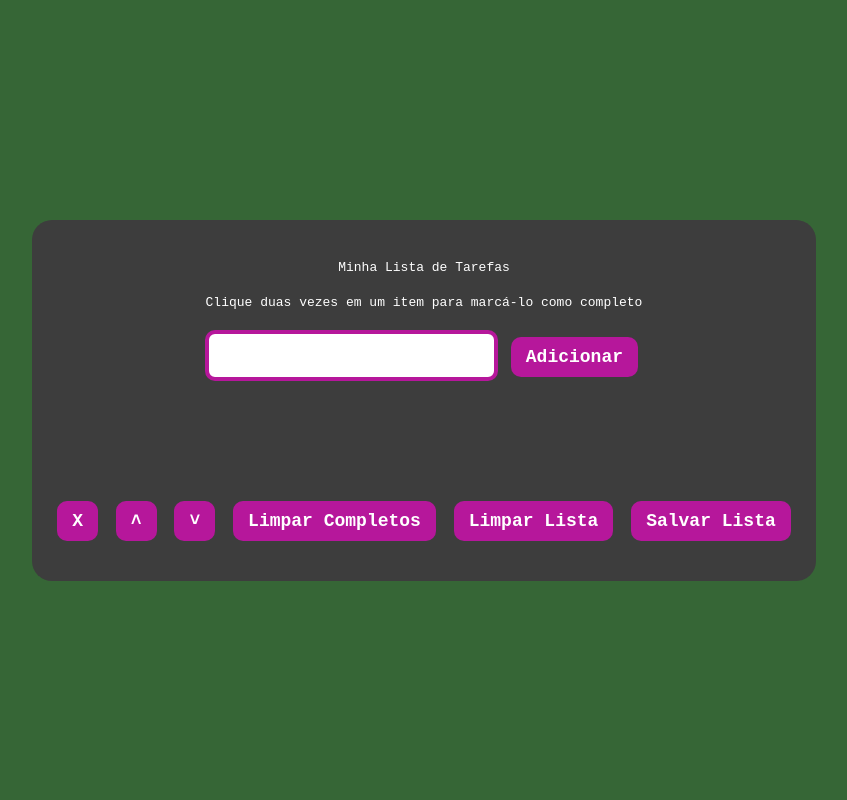
After one commit to LucasChammaNahas/LucasChammaNahas.github.io, a PHP site: page /projects/todo-list/index.html in a window 1280 px wide. The commit adds this page. Shown: the whole page, without its empty margins (216-1063 px from the left). Run offline with PHP 8.4, Linux system fonts and the light colour scheme.

Commit message:
mudei a logica de exibicao. nao uso mais modal, agora todo projeto sera posto na subpasta project e aparecera em outra tab do navegador

```diff
--- /dev/null
+++ b/projects/todo-list/index.html
@@ -0,0 +1,32 @@
+<!DOCTYPE html>
+<html lang="en">
+<head>
+  <meta charset="UTF-8">
+  <meta http-equiv="X-UA-Compatible" content="IE=edge">
+  <meta name="viewport" content="width=device-width, initial-scale=1.0">
+  <link rel="stylesheet" href="style.css">
+  <title>Document</title>
+</head>
+<body>
+
+  <div id="todo-list">
+    <header id="title">Minha Lista de Tarefas</header>
+    <p id="funcionamento">Clique duas vezes em um item para marcá-lo como completo</p>
+    <div class="container">
+      <input type="text" id="texto-tarefa">
+      <button class="btn" id="criar-tarefa">Adicionar</button>
+    </div>
+    <ol id="lista-tarefas"></ol>
+    <div class="container">
+      <button class="btn" id="remover-selecionado">X</button>
+      <button class="btn" id="mover-cima">˄</button>
+      <button class="btn" id="mover-baixo">˅</button>
+      <button class="btn" id="remover-finalizados">Limpar Completos</button>
+      <button class="btn" id="apaga-tudo">Limpar Lista</button>
+      <button class="btn" id="salvar-tarefas">Salvar Lista</button>
+    </div>
+  </div>
+
+  <script src="script.js"></script>
+</body>
+</html>
--- /dev/null
+++ b/projects/todo-list/script.js
@@ -0,0 +1,118 @@
+
+// BUSCA LISTA SALVA E RENDERIZA NO DOM
+let temp =  JSON.parse(localStorage.getItem('saved list'));
+if (temp != null){
+  document.getElementById('lista-tarefas').outerHTML = temp;
+  removeClass();
+}
+
+// INICIO
+let btnAdicionar     = document.getElementById('criar-tarefa');
+let input            = document.getElementById('texto-tarefa');
+let list             = document.getElementById('lista-tarefas');
+let btnDelete        = document.getElementById('remover-selecionado');
+let btnUp            = document.getElementById('mover-cima');
+let btnDown          = document.getElementById('mover-baixo');
+let btnClearComplete = document.getElementById('remover-finalizados');
+let btnClearAll      = document.getElementById('apaga-tudo');
+let btnSaveList      = document.getElementById('salvar-tarefas');
+
+// EVENT LISTENERS
+btnAdicionar.    addEventListener('click', addTask);
+btnDelete.       addEventListener('click', deleteTask);
+btnUp.           addEventListener('click', upTask);
+btnDown.         addEventListener('click', downTask);
+btnClearComplete.addEventListener('click', clearCompleteTasks);
+btnClearAll.     addEventListener('click', clearAllTasks);
+btnSaveList.     addEventListener('click', saveList);
+for (let i = 0; i < list.children.length; i++){
+  list.children[i].addEventListener('click', selectTask);
+  list.children[i].addEventListener('dblclick', markTaskAsDone);
+}
+
+// FUNCAO QUE ADICIONA TASK
+function addTask(){
+  let task = document.createElement('li');
+  task.innerText = input.value;
+  task.addEventListener('click', selectTask);
+  task.addEventListener('dblclick', markTaskAsDone);
+  input.value = '';
+  list.appendChild(task);
+}
+
+// FUNCAO QUE SELECIONA COM FUNDO CINZA
+function selectTask(event){
+  removeClass();
+  event.target.classList.add('selected');
+}
+
+// FUNCAO AUXILIAR QUE REMOVE A CLASSE .selected
+function removeClass(){
+  for (let i = 0; i < document.querySelectorAll('.selected').length; i++){
+    document.querySelectorAll('.selected')[i].classList.remove('selected');
+  }
+}
+
+// FUNCAO QUE MARCA A TAREFA COMO CONCLUIDA
+function markTaskAsDone(event){
+  if (event.target.classList.contains('completed')){
+    event.target.classList.remove('completed');
+  }else{
+    event.target.classList.add('completed');
+  }
+}
+
+// FUNCAO QUE DELETA A TAREFA SELECIONADA
+function deleteTask(){
+  if (document.getElementsByClassName('selected').length > 0){
+    document.getElementsByClassName('selected')[0].remove();
+  }
+}
+
+// FUNCAO QUE DELETA AS TAREFAS COMPLETAS
+function clearCompleteTasks(){
+  let list = document.getElementsByClassName('completed');
+  let len  = list.length;
+  for (let i = len-1; i >=0; i--){
+    list[i].remove();
+  }
+}
+
+// FUNCAO QUE DELETA TODAS AS TAREFAS
+function clearAllTasks(){
+  list.innerHTML = '';
+}
+
+// FUNCAO QUE MOVE A TAREFA SELECIONADA PARA BAIXO
+function downTask(){
+  try{
+    let task = document.getElementsByClassName('selected')[0];
+    let nextTask = task.nextElementSibling;
+    let temp = nextTask.innerHTML;
+    nextTask.innerHTML = task.innerHTML;
+    task.innerHTML = temp;
+    temp = nextTask.className;
+    nextTask.className = task.className;
+    task.className = temp;
+  }catch(e){}
+}
+
+// FUNCAO QUE MOVE A TAREFA SELECIONADA PARA CIMA
+function upTask(){
+  try{
+    let task = document.getElementsByClassName('selected')[0];
+    let previousTask = task.previousElementSibling;
+    let temp = previousTask.innerHTML;
+    previousTask.innerHTML = task.innerHTML;
+    task.innerHTML = temp;
+    temp = previousTask.className;
+    previousTask.className = task.className;
+    task.className = temp;
+  }catch(e){}
+}
+
+// FUNCAO QUE SALVA O ESTADO ATUAL DA LISTA
+function saveList(){
+  let temp = JSON.stringify(list.outerHTML);
+  localStorage.setItem('saved list', temp);
+}
--- /dev/null
+++ b/projects/todo-list/style.css
@@ -0,0 +1,71 @@
+
+* {
+  padding: 0;
+  margin: 0;
+}
+
+p, header, li, .container {
+  font-family: monospace;
+  color: white;
+  margin: 10px 0;
+}
+
+body {
+  display: flex;
+  justify-content: center;
+  align-items: center;
+  min-height: 100vh;
+  background-color: rgb(54, 102, 54);
+}
+
+#todo-list {
+  display: flex;
+  flex-direction: column;
+  align-items: center;
+  padding: 30px 20px;
+  border-radius: 20px;
+  /* border: 2px solid red; */
+  background-color: rgb(61, 61, 61);
+}
+
+#lista-tarefas {
+  min-width: 50%;
+  margin: 50px 0;
+}
+
+li{
+  cursor: pointer;
+}
+
+.selected {
+  background-color: rgb(128, 128, 128);
+}
+
+.completed{
+  text-decoration: line-through solid rgb(0, 0, 0);
+  color: #aaa;
+}
+
+button {
+  padding: 10px 15px;
+  border-radius: 10px;
+  margin: 0 5px;
+  font-family: monospace;
+  font-size: 18px;
+  font-weight: bold;
+  color: white;
+  background-color: rgb(182, 23, 155);
+  border: none;
+  cursor: pointer;
+}
+button:active {
+  background-color: rgb(206, 40, 178);
+}
+
+input{
+  border: solid rgb(182, 23, 155) 4px;
+  padding: 10px;
+  border-radius: 10px;
+  font-size: 20px;
+
+}
--- a/src/script.js
+++ b/script.js
@@ -18,7 +18,6 @@ document.getElementsByTagName('html')[0]   .addEventListener('keydown', scrollOn
 document.getElementsByTagName('html')[0]   .addEventListener('keyup',   scrollOnZoomCancel2);
 document.getElementsByTagName('html')[0]   .addEventListener('wheel',   mousePageScroll);
 document.getElementsByTagName('html')[0]   .addEventListener('keydown', keypadPageScroll);
-document.getElementById('proj-tic-tac-toe').addEventListener('click',   ticTacToeInit);
 
 
 
--- a/src/styles.css
+++ b/styles.css
@@ -35,7 +35,7 @@ body{
 
 
 /* MODAL *************************************************/
-  #modal-bg {
+  /* #modal-bg {
     position: fixed;
     display: flex;
     align-items: center;
@@ -71,7 +71,7 @@ body{
   }
   #modal #modal-close-btn:active{
     background-color: rgb(90, 90, 90);
-  }
+  } */
 /* MODAL *************************************************/
 
 
--- a/zMucancas.txt
+++ /dev/null
@@ -1,6 +0,0 @@
-
-
-Colocar o botao de fechar modal em html no /index.html
-posicionar o botao de fechar modal no /src/style.css
-#modal deve ser position relative
-#closeBtn deve ser position absolute
```
Also changed, not shown: index.html (+6 -8 lines), projects/pixels-art/index.html (added, +22 -0 lines), projects/pixels-art/script.js (added, +60 -0 lines), projects/pixels-art/style.css (added, +29 -0 lines), projects/tic-tac-toe/index.html (added, +41 -0 lines), projects/tic-tac-toe/script.js (renamed from src/tic-tac-toe/script.js, +1 -12 lines), projects/tic-tac-toe/style.css (renamed from src/tic-tac-toe/style.css, +26 -29 lines), src/tic-tac-toe/index.js (deleted, +0 -28 lines).
